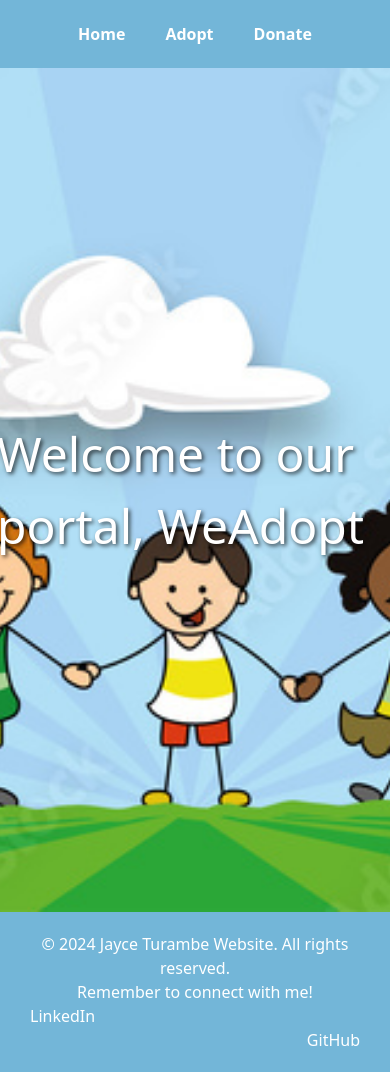
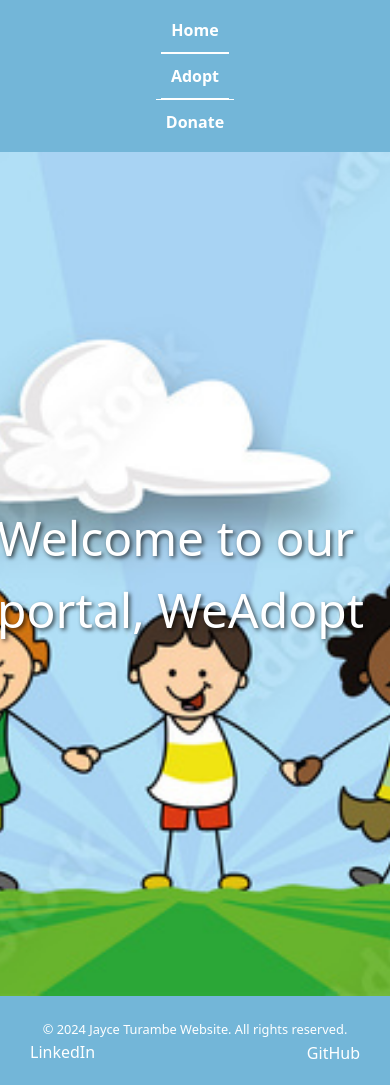
Before and after one commit to Jaycee90/WeAdopt, a React (Vite) app: page / in a window 390 px wide. Built offline with nearby package versions, Linux system fonts and the light colour scheme; no server answers.

Commit message:
Integration  commit

```diff
--- a/src/components/Footer.jsx
+++ b/src/components/Footer.jsx
@@ -6,8 +6,8 @@ function Footer() {
     <footer className="footerbox">
       <div className="footer-content">
         <div className="footer-text">
-          <p>© 2024 Jayce Turambe Website. All rights reserved.</p>
-          <p>Remember to connect with me! </p>
+          <p><small>© 2024 Jayce Turambe Website. All rights reserved.</small></p>
+          {/* <p>Remember to connect with me! </p> */}
         </div>
       </div>
 
--- a/src/components/Navbar.jsx
+++ b/src/components/Navbar.jsx
@@ -5,9 +5,9 @@ import '/src/css/Navbar.css';
 function Navbar() {
   return (
     <nav className="navbar">
-      <Link to="/" className="nav-link">Home</Link>
-      <Link to="/adopt" className="nav-link">Adopt</Link>
-      <Link to="/donate" className="nav-link">Donate</Link>
+        <Link to="/" className="nav-link">Home</Link>
+        <Link to="/adopt" className="nav-link">Adopt</Link>
+        <Link to="/donate" className="nav-link">Donate</Link>
     </nav>
   );
 }
--- a/src/css/Footer.css
+++ b/src/css/Footer.css
@@ -26,6 +26,7 @@
 
   .footer-linkedin {
     text-align: left;
+    margin-bottom: -23px;
   }
 
   .footer-linkedin a, .footer-github a {
--- a/src/css/Navbar.css
+++ b/src/css/Navbar.css
@@ -4,6 +4,7 @@
   display: flex;
   justify-content: center;
   padding: 1rem;
+  flex-wrap: wrap; /* Allows the navbar items to wrap to the next line if needed */
 }
 
 .nav-link {
@@ -18,3 +19,24 @@
   background-color: #ddd;
   color: black;
 }
+
+/* Responsive layout */
+@media (max-width: 768px) {
+  .navbar {
+    flex-direction: column;
+  }
+
+  .nav-link {
+    padding: 10px;
+    border-top: 1px solid #fff;
+    border-bottom: 1px solid #fff;
+  }
+
+  .nav-link:first-child {
+    border-top: none; /* Remove top border from the first nav item */
+  }
+
+  .nav-link:last-child {
+    border-bottom: none; /* Remove bottom border from the last nav item */
+  }
+}
```
Lines whose indentation alone changed are shown as unchanged.
